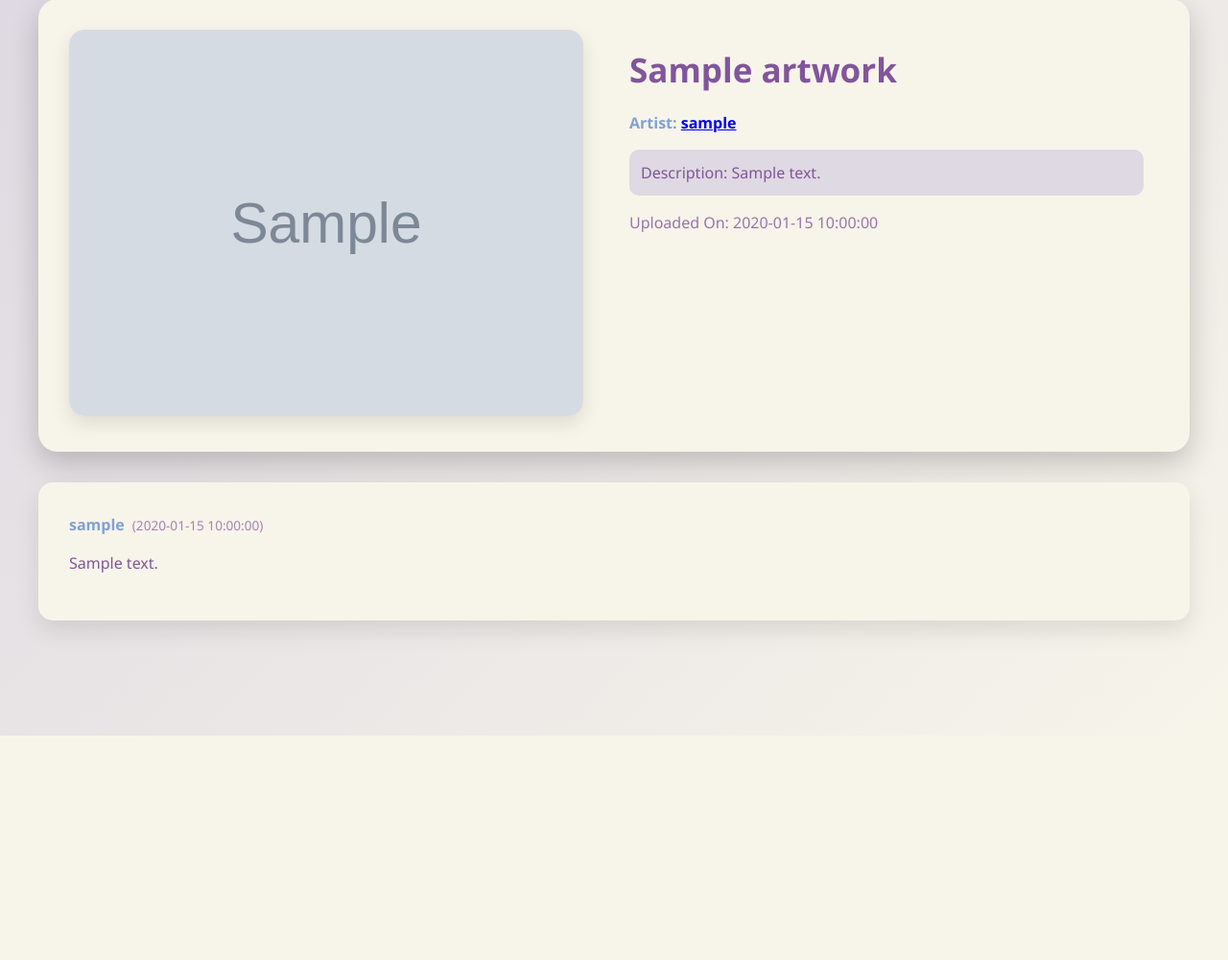
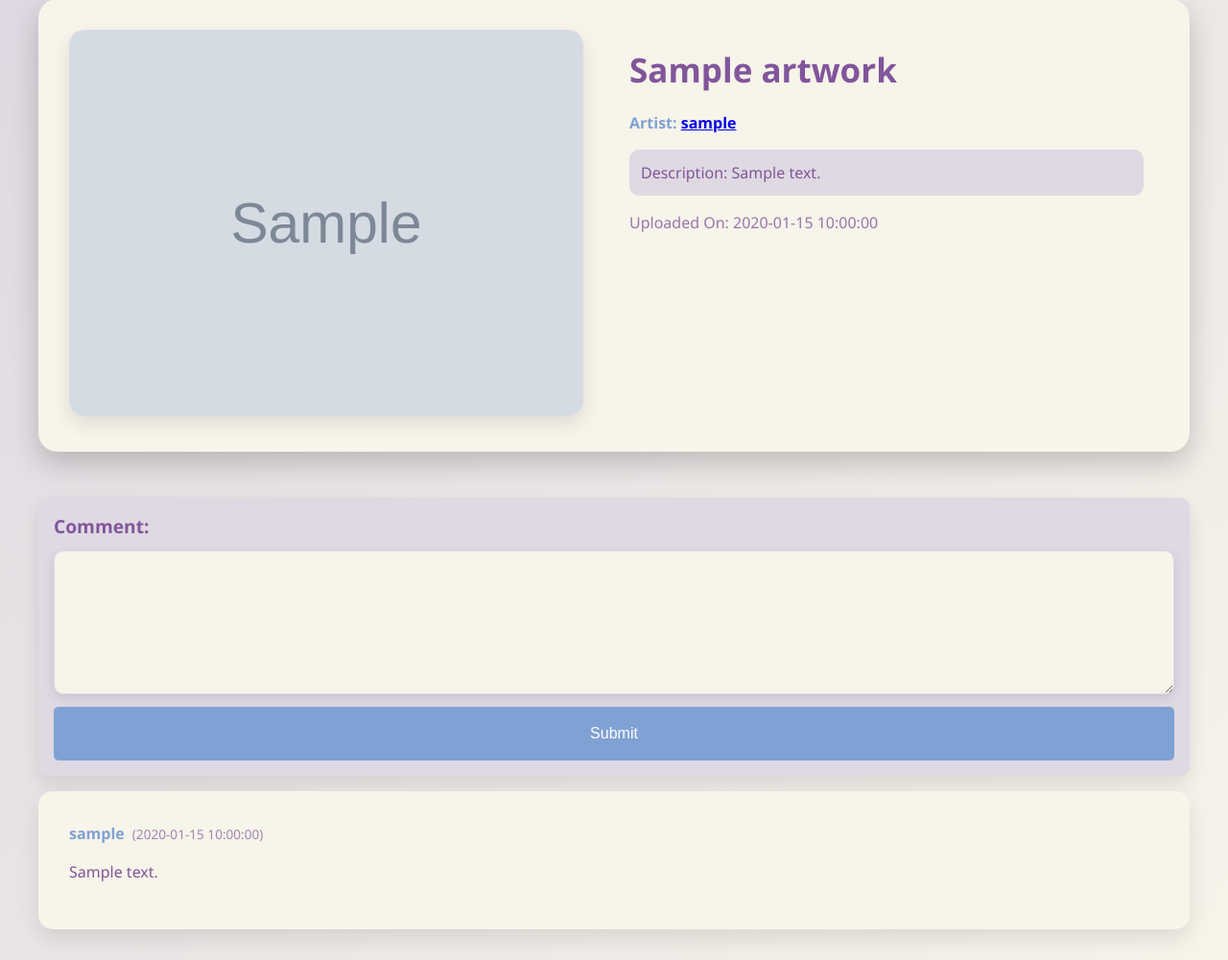
Before and after one commit to ri5u/classProject, a PHP site: page /php/artwork_details.php?id=1 in a window 1280 px wide. Shown: the part 33-1034 px from the top of the page at 96% size. Before the commit the page ends 800 px from the top, so only its background shows below. Run offline with PHP 8.4, Linux system fonts and the light colour scheme; the visitor is signed in with stand-in values (Sample User, id 1); tables that the repository leaves empty or names only in its code hold one stand-in row (values such as "Sample post"); grey boxes marked "Sample" are stand-in pictures; some web fonts are replaced.

Commit message:
added the feature to comment

```diff
--- a/css/artwork_details.css
+++ b/css/artwork_details.css
@@ -31,7 +31,7 @@ body {
     max-width: 1200px;
     display: flex;
     flex-direction: column;
-    gap: 2rem;
+    gap: 1.0rem;
 }
 
 /* ART CONTAINER - side by side layout */
@@ -118,8 +118,7 @@ body {
     border-radius: 15px;
     box-shadow: 0 10px 25px rgba(0, 0, 0, 0.1);
     width: 100%;
-
-    max-height: 350px;
+    max-height: 340px;
     overflow-y: auto;
 }
 
@@ -145,3 +144,72 @@ body {
     text-align: center;
     font-size: 1.5rem;
 }
+
+/* COMMENT FORM */
+.comment-form {
+    background: var(--light-gray);
+    padding: 1.0rem;
+    border-radius: 10px;
+    box-shadow: 0 8px 20px rgba(0, 0, 0, 0.1);
+    margin-top: 2rem;
+}
+
+.comment-form form {
+    display: flex;
+    flex-direction: column;
+    gap: 0.8rem;
+}
+
+.comment-form label {
+    font-size: 1.2rem;
+    color: var(--purple);
+    font-weight: bold;
+}
+
+.comment-form textarea {
+    padding: 1rem;
+    font-size: 1rem;
+    border-radius: 10px;
+    border: 1px solid var(--light-gray);
+    background-color: var(--cream);
+    resize: vertical;
+    min-height: 150px;
+    outline: none;
+    color: var(--purple);
+    box-shadow: 0 4px 12px rgba(0, 0, 0, 0.1);
+}
+
+.comment-form textarea:focus {
+    border-color: var(--light-blue);
+}
+
+.comment-form button.submit_comment {
+    padding: 1.2rem 1.2rem;
+    background-color: var(--light-blue);
+    color: white;
+    font-size: 1rem;
+    border: none;
+    border-radius: 5px;
+    cursor: pointer;
+    transition: background-color 0.3s ease;
+}
+
+.comment-form button.submit_comment:hover {
+    background-color: var(--purple);
+}
+
+.comment-form p {
+    font-size: 1rem;
+    color: var(--purple);
+    margin-top: 1rem;
+}
+
+.comment-form p a {
+    color: var(--light-blue);
+    font-weight: bold;
+    text-decoration: none;
+}
+
+.comment-form p a:hover {
+    text-decoration: underline;
+}
--- a/php/artwork_details.php
+++ b/php/artwork_details.php
@@ -71,6 +71,19 @@
             </div>
         </div>
 
+        <div class="comment-form">
+            <?php if(isset($_SESSION["username"]) || isset($_SESSION["admin"])): ?>
+              <form method="POST" action="add_comments.php">
+                <label for="comment_text">Comment:</label>
+                <textarea type="text" name="comment_text" id="comment_text" rows="5" cols="60" required></textarea>
+                <input type="hidden" name="art_id" value="<?=$id?>">
+                <button type="submit" class="submit_comment">Submit</button>
+              </form>
+            <?php else: ?>
+                <p><a href="login.php"><strong>Login</strong></a> to leave a comment</p>
+            <?php endif; ?>
+        </div>
+
         <div class="comments">
             <?php if($comments_result->num_rows > 0) {
                 while($comment = $comments_result->fetch_assoc()){
--- a/php/login.php
+++ b/php/login.php
@@ -67,11 +67,13 @@
         $user = $result->fetch_assoc();
         if($user){
             $hashed_password = $user["password"];
+            $uid = $user["uid"];
             if(password_verify($password, $hashed_password)){
                 $_SESSION["username"] = $username;
                 if($username == "admin"){
                     $_SESSION["admin"] = true;
                 }
+                $_SESSION["uid"] = $uid;
                 header("Location: ../index.php");
                 exit();
             }
```
Also changed, not shown: php/add_comments.php (added, +24 -0 lines).
